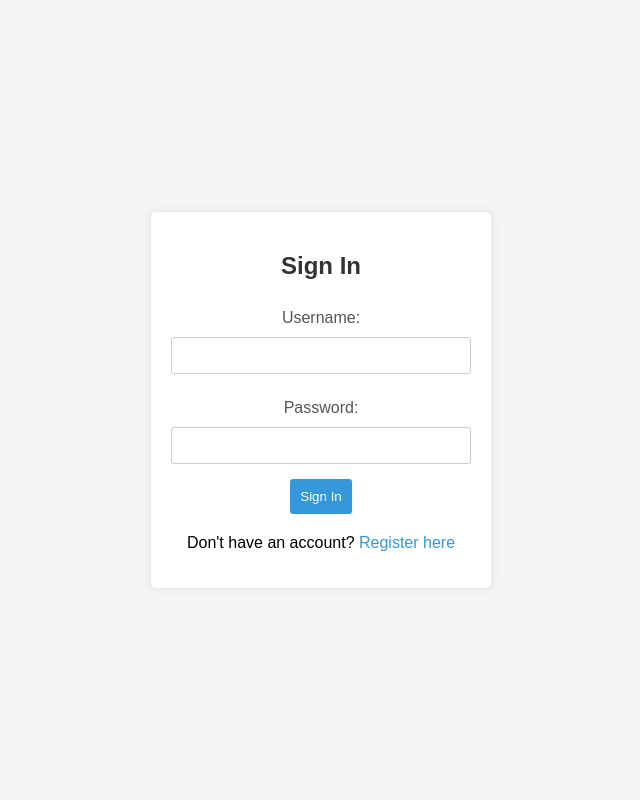
After one commit to HadM10/ansar_portal, a PHP site: page /admin/html/login.html in a window 1280 px wide. The commit adds this page. Shown: the whole page, without its empty margins (319-959 px from the left). Run offline with PHP 8.4, Linux system fonts and the light colour scheme.

Commit message:
4rd commit

```diff
--- a/admin/css/admin_style.css
+++ b/admin/css/admin_style.css
@@ -0,0 +1,69 @@
+body {
+    font-family: 'Arial', sans-serif;
+    background-color: #f5f5f5;
+    margin: 0;
+    display: flex;
+    justify-content: center;
+    align-items: center;
+    height: 100vh;
+}
+
+.container {
+    background-color: #fff;
+    box-shadow: 0 0 10px rgba(0, 0, 0, 0.1);
+    padding: 20px;
+    border-radius: 5px;
+    width: 300px;
+    text-align: center;
+}
+
+.container h2 {
+    color: #333;
+}
+
+form {
+    display: flex;
+    flex-direction: column;
+    align-items: center;
+}
+
+label {
+    margin: 10px 0;
+    color: #555;
+}
+
+input {
+    width: 100%;
+    padding: 10px;
+    margin-bottom: 15px;
+    border: 1px solid #ccc;
+    border-radius: 3px;
+    box-sizing: border-box;
+}
+
+button {
+    background-color: #3498db;
+    color: #fff;
+    padding: 10px;
+    border: none;
+    border-radius: 3px;
+    cursor: pointer;
+}
+
+button:hover {
+    background-color: #2980b9;
+}
+
+.register-link {
+    margin-top: 20px;
+    text-align: center;
+}
+
+.register-link a {
+    color: #3498db;
+    text-decoration: none;
+}
+
+.register-link a:hover {
+    text-decoration: underline;
+}
--- /dev/null
+++ b/admin/html/login.html
@@ -0,0 +1,31 @@
+<!DOCTYPE html>
+<html lang="en">
+
+<head>
+    <meta charset="UTF-8">
+    <meta name="viewport" content="width=device-width, initial-scale=1.0">
+    <title>Sign In</title>
+    <link rel="stylesheet" href="../css/admin_style.css">
+</head>
+
+<body>
+    <div class="container">
+        <form id="loginForm" action="" method="post">
+            <h2>Sign In</h2>
+            <label for="username">Username:</label>
+            <input type="text" id="username" name="username" required>
+
+            <label for="password">Password:</label>
+            <input type="password" id="password" name="password" required>
+
+            <button type="submit">Sign In</button>
+        </form>
+
+        <div class="register-link">
+            <p>Don't have an account? <a href="register.html">Register here</a></p>
+        </div>
+    </div>
+    <script src="../js/admin_script.js"></script>
+</body>
+
+</html>
--- a/admin/js/admin_script.js
+++ b/admin/js/admin_script.js
@@ -0,0 +1,115 @@
+document.addEventListener('DOMContentLoaded', function () {
+
+    // LOGIN
+    if (window.location.pathname.includes("login.html")) {
+        document.getElementById('loginForm').addEventListener('submit', function (event) {
+            event.preventDefault();
+
+            // Gather form data
+            var username = document.getElementById('username').value;
+            var password = document.getElementById('password').value;
+
+            // Create XMLHttpRequest object
+            var xhr = new XMLHttpRequest();
+
+            // Configure the request
+            xhr.open('POST', '../php/login_admin.php', true);
+            xhr.setRequestHeader('Content-Type', 'application/x-www-form-urlencoded');
+
+            // Define the callback function
+            xhr.onreadystatechange = function () {
+                if (xhr.readyState === 4) {
+                    try {
+                        console.log(xhr.responseText);
+                        var response = JSON.parse(xhr.responseText);
+
+                        if (response.message) {
+                            // Redirect to the admin panel or perform any other action on successful login
+                            window.location.href = '/ansar_portal/admin/index.php';
+                        } else {
+                            alert(response.error);
+                        }
+                    } catch (error) {
+                        console.error('Error parsing JSON:', error);
+                    }
+                }
+            };
+
+            // Send the request with form data
+            xhr.send('username=' + username + '&password=' + password);
+        });
+    };
+
+
+
+
+    // REGISTER
+
+    if (window.location.pathname.includes("register.html")) {
+        document.getElementById('registerForm').addEventListener('submit', function (event) {
+            event.preventDefault();
+
+            // Gather form data
+            var username = document.getElementById('username').value;
+            var password = document.getElementById('password').value;
+
+            // Create XMLHttpRequest object
+            var xhr = new XMLHttpRequest();
+
+            // Configure the request
+            xhr.open('POST', '../php/register_admin.php', true);
+            xhr.setRequestHeader('Content-Type', 'application/x-www-form-urlencoded');
+
+            // Define the callback function
+            xhr.onload = function () {
+                var response = JSON.parse(xhr.responseText);
+                if (response.message) {
+                    alert(response.message);
+                    window.location.href = 'login.html';
+                    // Redirect to the login page or perform any other action on successful registration
+                } else {
+                    alert(response.error);
+                }
+            };
+
+            // Send the request with form data
+            xhr.send('username=' + username + '&password=' + password);
+        });
+    };
+
+    // LOGOUT
+
+
+    if (window.location.pathname.includes("index.php")) {
+        // Add event listener to the logout button
+        document.getElementById('logoutBtn').addEventListener('click', function () {
+            // Create XMLHttpRequest object
+            var xhr = new XMLHttpRequest();
+
+            // Configure the request
+            xhr.open('GET', 'php/logout.php', true);
+
+            // Define the callback function
+            xhr.onreadystatechange = function () {
+                if (xhr.readyState === 4) {
+                    try {
+                        console.log(xhr.responseText);
+                        var response = JSON.parse(xhr.responseText);
+
+                        if (response.success) {
+                            // Logout successful
+                            window.location.href = 'html/login.html';
+                        } else {
+                            console.error('Logout failed:', response.error);
+                        }
+                    } catch (error) {
+                        console.error('Error parsing JSON:', error);
+                    }
+                }
+            };
+
+            // Send the request
+            xhr.send();
+        });
+    }
+});
--- a/admin/php/view_special_offers.php
+++ b/admin/php/view_special_offers.php
@@ -4,7 +4,7 @@ include('db_connection.php');
 
 // Retrieve special offers information from the database
 $selectQuery = "SELECT store_id, offer_title, offer_description, start_date, end_date, image_url
-                FROM special_offers";
+                FROM offers";
 $result = $conn->query($selectQuery);
 
 $offers = array();
--- a/admin/php/view_stores.php
+++ b/admin/php/view_stores.php
@@ -15,12 +15,13 @@ while ($row = $result->fetch_assoc()) {
     $stores[] = array(
         "store_id" => $row["store_id"],
         "store_name" => $row["store_name"],
-        "category" => $row["category"],
-        "description" => $row["description"],
+        "category" => $row["category_id"],
+        "description" => $row["store_description"],
         "images" => explode(",", $row["images"]) // Convert comma-separated images to an array
     );
 }
 
+header('Content-Type: application/json');
 echo json_encode($stores);
 $conn->close();
 ?>
```
Also changed, not shown: admin/html/register.html (added, +28 -0 lines), admin/index.php (+13 -9 lines), admin/php/login_admin.php (+4 -4 lines), admin/php/logout.php (added, +7 -0 lines).
